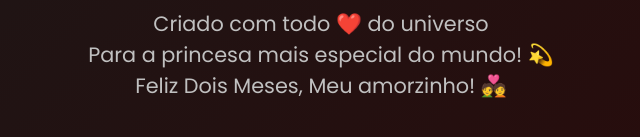
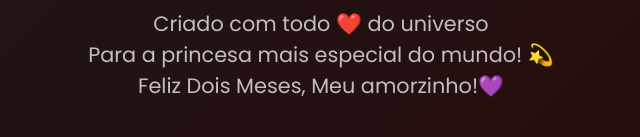
Before and after one commit to braiaconta-ship-it/nossodia2meses, a plain HTML site: page index.html in a window 1280 px wide. Shown: the part 2145-2282 px from the top of the page, 319-959 px from the left. Drawn offline with Linux system fonts and the light colour scheme.

```diff
--- a/index.html
+++ b/index.html
@@ -770,7 +770,7 @@
         <footer class="footer">
             <p>Criado com todo ❤️ do universo</p>
             <p>Para a princesa mais especial do mundo! 💫</p>
-            <p>Feliz Dois Meses, Meu amorzinho! 💑</p>
+            <p>Feliz Dois Meses, Meu amorzinho!💜</p>
         </footer>
     </div>
 
```
